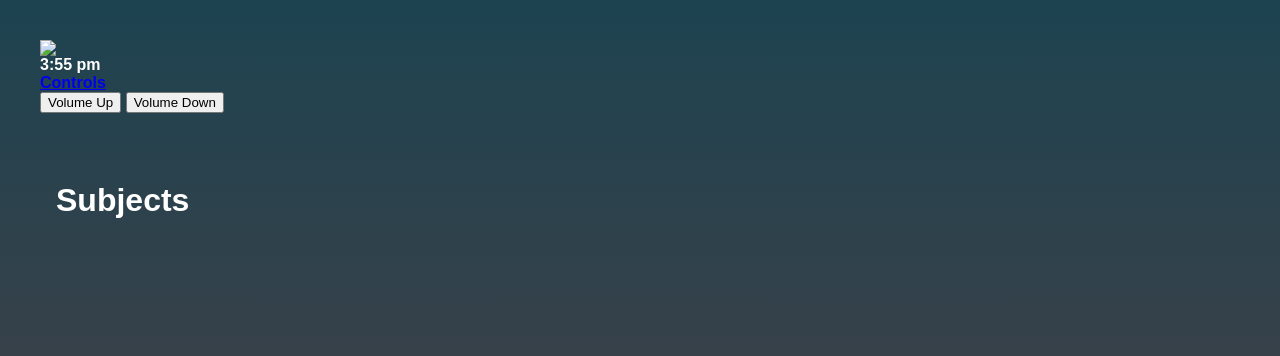
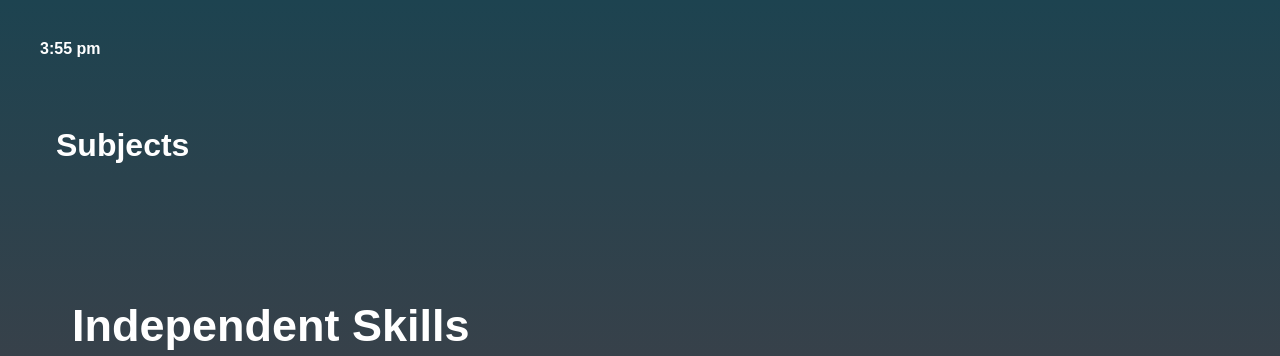
Before and after one commit to Smith-Pad/osui, a Flask app: page /main_menu in a window 1280 px wide. Shown: the top 356 px of the page. Run offline with Flask 3, Linux system fonts and the light colour scheme.

Commit message:
Disabled certain components in the [templates/System_Files/Global/system.global.ui.include.statusbar.html] in [Subjects]

```diff
--- a/Subjects/templates/System_Files/Global/system.global.ui.include.statusbar.html
+++ b/Subjects/templates/System_Files/Global/system.global.ui.include.statusbar.html
@@ -1,7 +1,7 @@
 <div class="status-bar">
         <div class="status-bar-left-column">
                 <div class="status-item">
-                        <img src="user-profile.jpg">
+                        <!-- <img src="user-profile.jpg"> -->
                 </div>
 
                 <div class="status-item">
@@ -10,16 +10,16 @@
                 </div>
 
                 <div class="status-bar-item">
-                        <a href="#controls" class="osui-button-small">Controls</a>
+                        <!-- <a href="#controls" class="osui-button-small">Controls</a> -->
                 </div>
 
 
         </div>
         <div class="status-bar-right-column">
-                <div class="status-bar-item">
+                <!-- <div class="status-bar-item">
                         <button onclick="volume_up()" class="osui-button-small">Volume Up </button>
                         <button onclick="volume_down()" class="osui-button-small">Volume Down </button>
                         <script src="static/hardware-control.js"></script>
-                </div>
+                </div> -->
         </div>
 </div>
```
